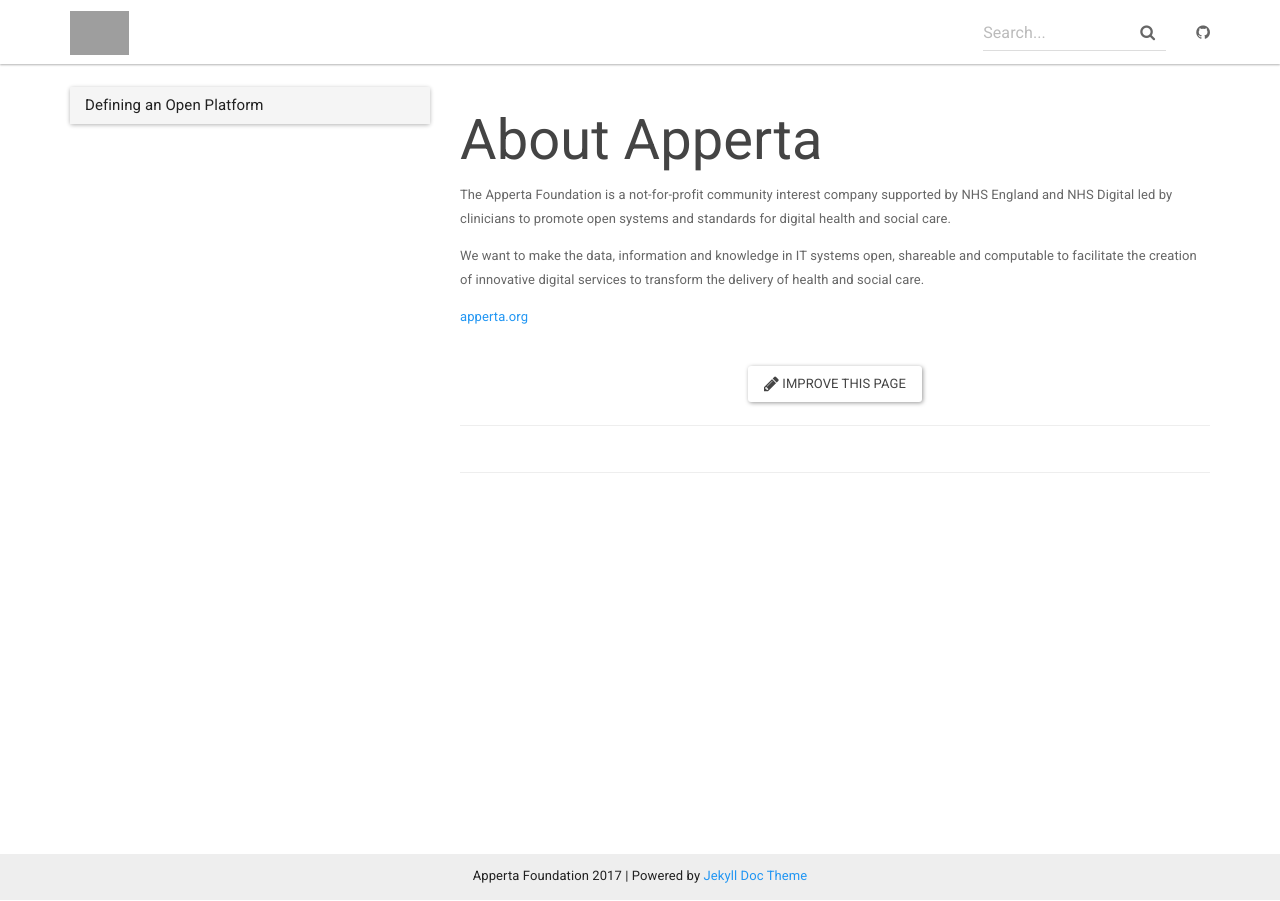
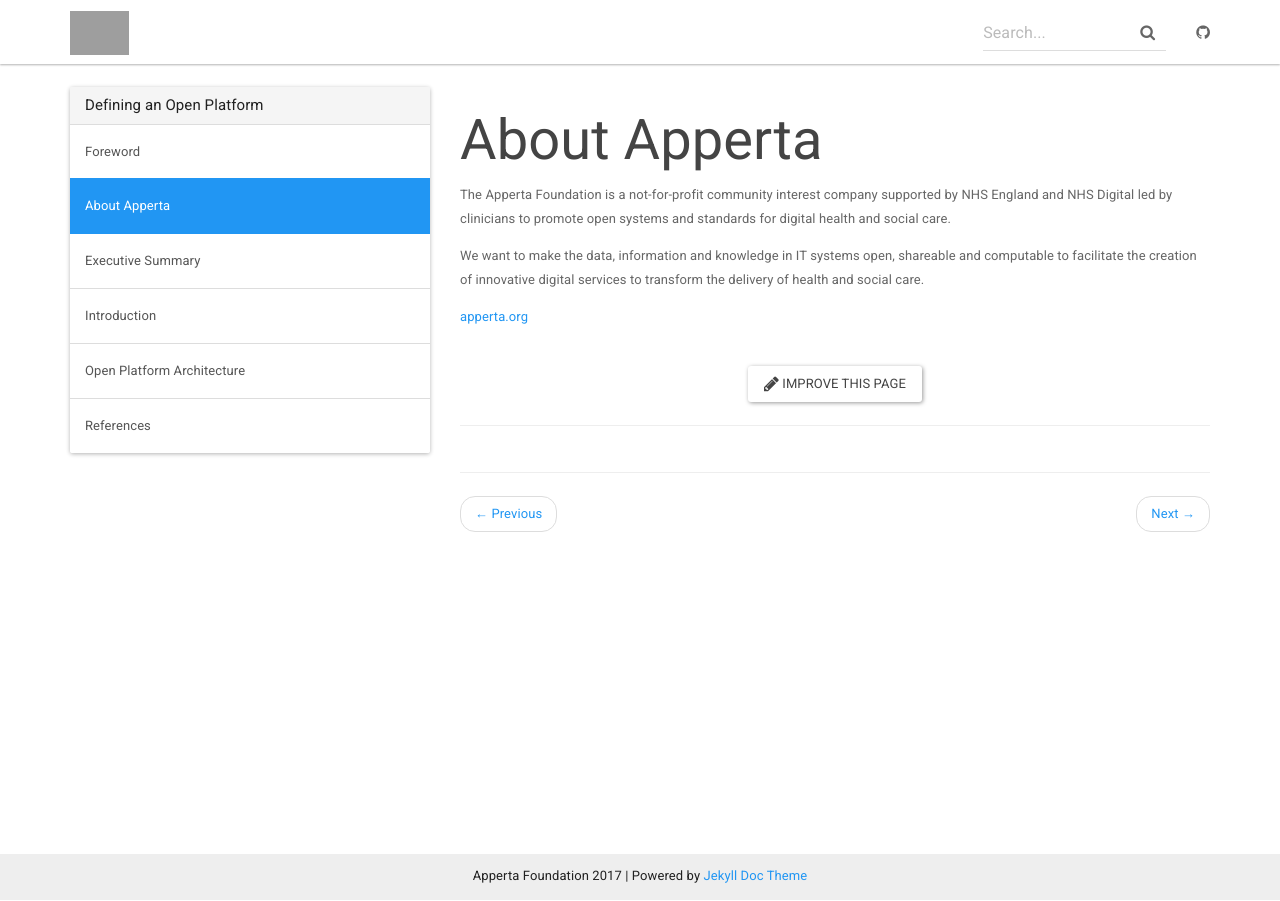
Before and after one commit to nhsland/apperta-open-platform, a Jekyll site: the page built from docs/_docs/about-apperta.md, in a window 1280 px wide. Built offline with Jekyll 4.4.1, drawn with Linux system fonts in a browser that asks for light colours; nearby versions of some CDN libraries; comment, search, counter and statistics services are not loaded; grey boxes are pictures that could not be loaded.

Commit message:
Fixup - about-apperta

```diff
--- a/docs/_data/docs.yml
+++ b/docs/_data/docs.yml
@@ -1,7 +1,7 @@
 - title: Defining an Open Platform
   docs:
   - home
-  - about
+  - about-apperta
   - executive-summary
   - introduction
   - open-platform-architecture
```
